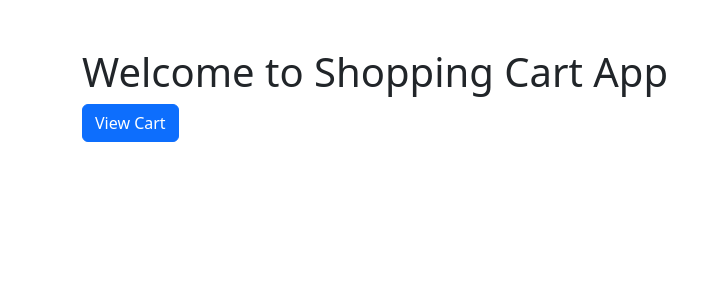
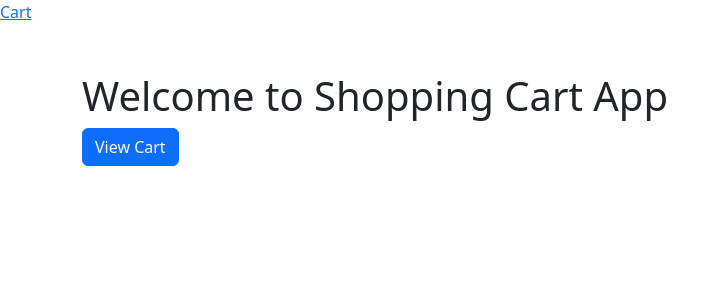
Before and after one commit to skdariyasafru/shop, a Flask app: template templates/index.html in a window 1280 px wide. Shown: the top 300 px of the page, without its empty margins (0-728 px from the left). Run offline with Flask 3, Linux system fonts and the light colour scheme; the template is opened without the code that fills it, so the values that code supplies are empty; parts of the project's set-up code (start-up, migrations or seed data) failed here and were passed over.

Commit message:
Update index.html
Signed-off-by: skdariyasafru <sk.dariyasafru@gmail.com>

```diff
--- a/templates/index.html
+++ b/templates/index.html
@@ -2,10 +2,13 @@
 <!DOCTYPE html>
 <html>
 <head>
+    <a href="/cart">Cart</a>
+
     <title>Shopping App</title>
     <link href="https://cdn.jsdelivr.net/npm/bootstrap@5.3.0/dist/css/bootstrap.min.css" rel="stylesheet">
 </head>
 <body>
+
 <div class="container mt-5">
     <h1>Welcome to Shopping Cart App</h1>
     <a href="/cart" class="btn btn-primary">View Cart</a>
```
